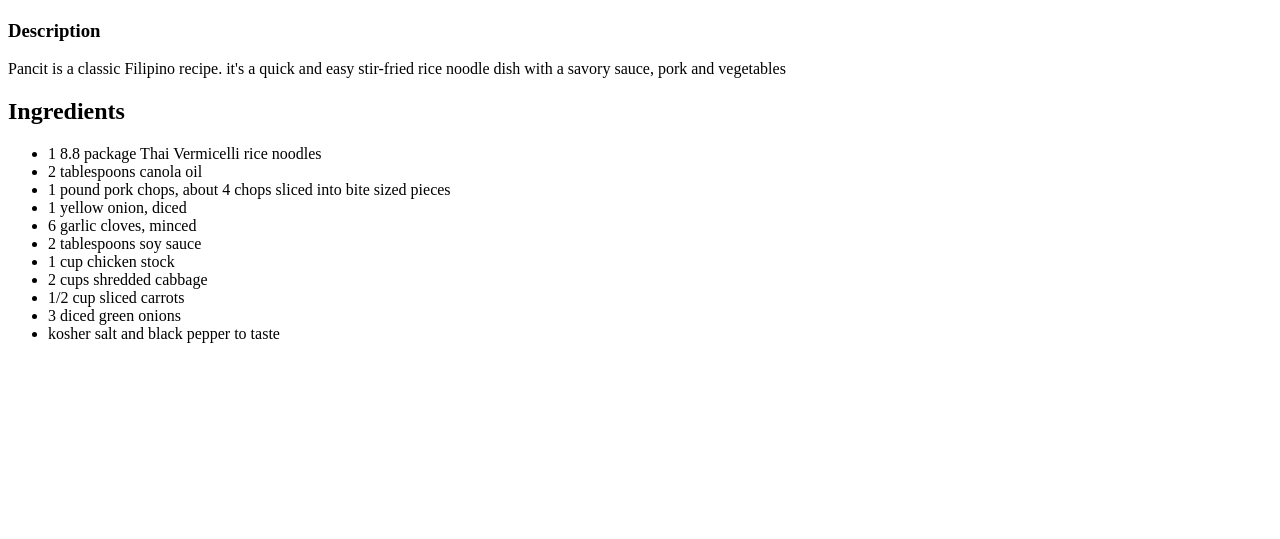
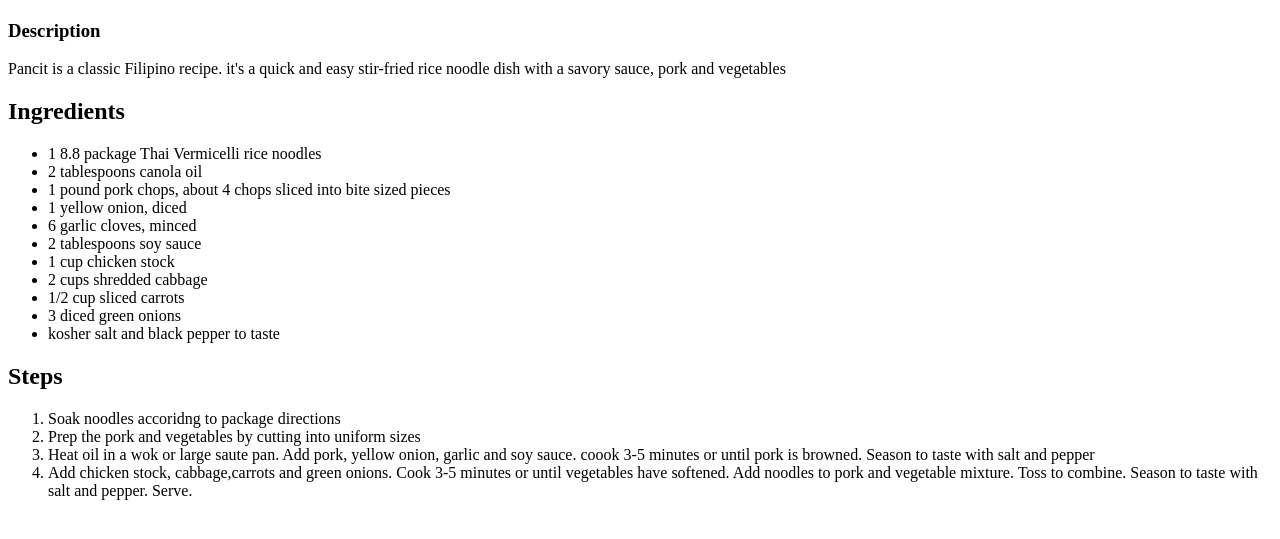
Before and after one commit to TurboGreasehole/odin-recipes, a plain HTML site: page recipes/pancit.html in a window 1280 px wide. Shown: the part 99-638 px from the top of the page. Drawn offline with Linux system fonts and the light colour scheme.

Commit message:
added list of steps

```diff
--- a/recipes/pancit.html
+++ b/recipes/pancit.html
@@ -25,5 +25,13 @@
         <li>kosher salt and black pepper to taste</li>
 
     </ul>
+
+    <h2>Steps</h2>
+    <ol>
+        <li>Soak noodles accoridng to package directions</li>
+        <li>Prep the pork and vegetables by cutting into uniform sizes</li>
+        <li>Heat oil in a wok or large saute pan. Add pork, yellow onion, garlic and soy sauce. coook 3-5 minutes or until pork is browned. Season to taste with salt and pepper</li>
+        <li>Add chicken stock, cabbage,carrots and green onions. Cook 3-5 minutes or until vegetables have softened. Add noodles to pork and vegetable mixture. Toss to combine. Season to taste with salt and pepper. Serve.</li>
+    </ol>
 </body>
 </html>
```
